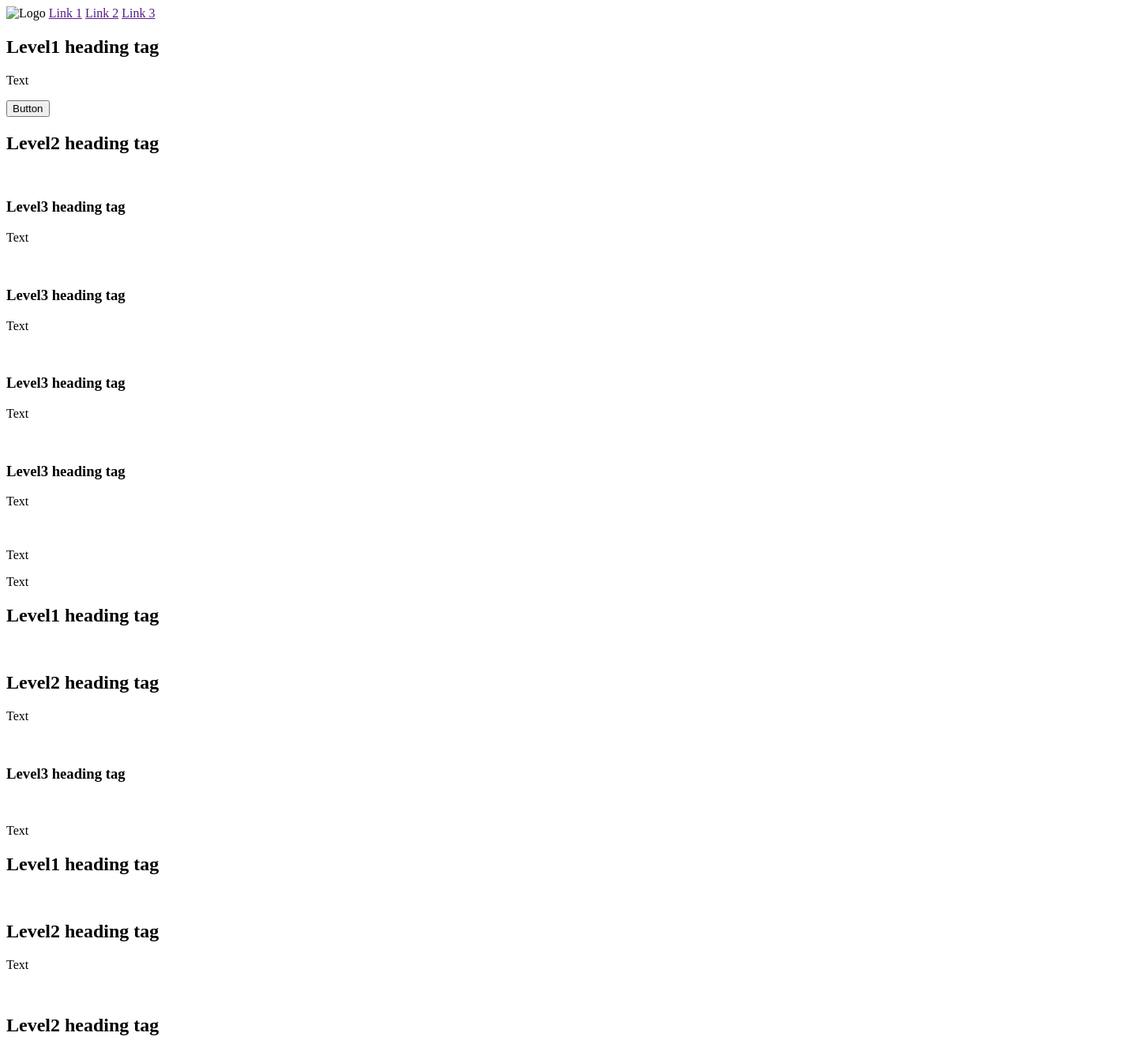
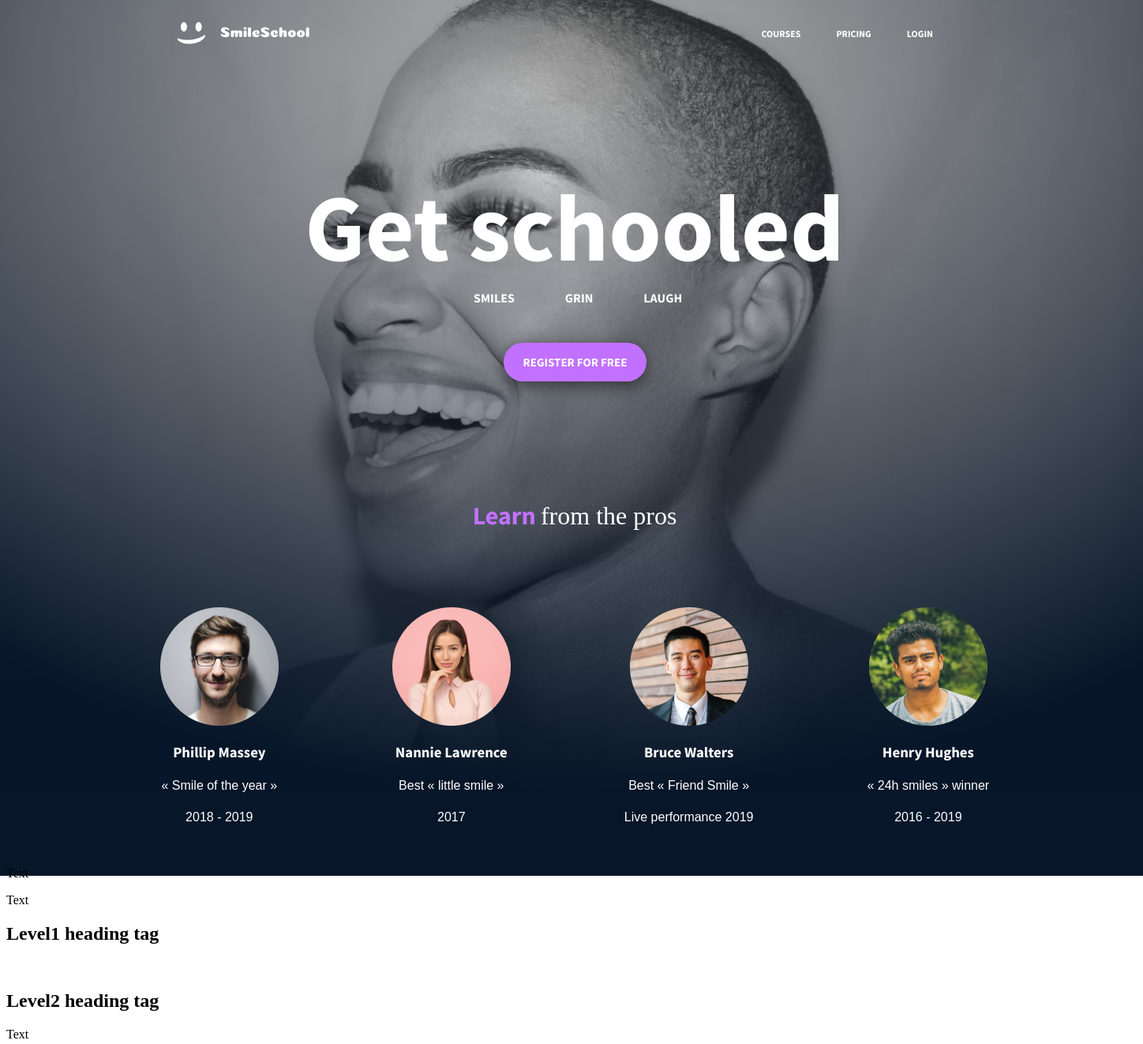
Before and after one commit to aykhanko/holbertonschool-web-development, a plain HTML site: page index.html in a window 1280 px wide. Shown: the top 1322 px of the page at 79% size, 1448 px wide, since content can reach past the window. Drawn offline with Linux system fonts and the light colour scheme.

Commit message:
Header and Banner

```diff
--- a/index.html
+++ b/index.html
@@ -4,46 +4,66 @@
 <head>
     <meta charset="UTF-8">
     <meta name="viewport" content="width=device-width, initial-scale=1.0">
-    <title>Document</title>
+    <title>Smile School</title>
     <link rel="stylesheet" href="styles.css">
+    <link href="https://fonts.googleapis.com/css2?family=Source+Sans+Pro:wght@700&display=swap" rel="stylesheet">
+    <meta name="viewport" content="width=device-width, initial-scale=1.0">
 </head>
 
 <body>
     <header>
-        <img src="" alt="Logo">
-        <a href="">Link 1</a>
-        <a href="">Link 2</a>
-        <a href="">Link 3</a>
+        <div class="header-container">
+            <img src="images/logo.png" alt="Logo">
+            <nav class="nav-links">
+                <a href="">COURSES</a>
+                <a href="">PRICING</a>
+                <a href="">LOGIN</a>
+            </nav>
+        </div>
     </header>
     <main>
         <section>
-            <div>
-                <h1>Level1 heading tag</h1>
-                <p>Text</p>
-                <button>Button</button>
+            <div class="first-section-container">
+                <h1>Get schooled</h1>
+                <div class="first-section-text">
+                    <p>SMILES</p>
+                    <p>GRIN</p>
+                    <p>LAUGH</p>
+                </div>
+                <button>REGISTER FOR FREE</button>
             </div>
-            <div>
-                <h2>Level2 heading tag</h2>
-                <div>
-                    <img src="" alt="">
-                    <h3>Level3 heading tag</h3>
-                    <p>Text</p>
+            <div class="first-section-pros-container">
+                <h2>
+                    <span class="highlight">Learn</span>
+                    <span class="normal-text">from the pros</span>
+                </h2>
+                <div class="first-section-pros-block">
+                    <div class="pro-card">
+                        <img src="images/avatar.png" alt="pro1">
+                        <h3>Phillip Massey</h3>
+                        <p>« Smile of the year »</p>
+                        <p>2018 - 2019</p>
+                    </div>
+                    <div class="pro-card">
+                        <img src="images/avatar2.png" alt="pro2">
+                        <h3>Nannie Lawrence</h3>
+                        <p>Best « little smile »</p>
+                        <p>2017</p>
+                    </div>
+                    <div class="pro-card">
+                        <img src="images/avatar3.png" alt="pro3">
+                        <h3>Bruce Walters</h3>
+                        <p>Best « Friend Smile »</p>
+                        <p>Live performance 2019</p>
+                    </div>
+                    <div class="pro-card">
+                        <img src="images/avatar4.png" alt="pro4">
+                        <h3>Henry Hughes</h3>
+                        <p>« 24h smiles » winner</p>
+                        <p>2016 - 2019</p>
+                    </div>
                 </div>
-                <div>
-                    <img src="" alt="">
-                    <h3>Level3 heading tag</h3>
-                    <p>Text</p>
-                </div>
-                <div>
-                    <img src="" alt="">
-                    <h3>Level3 heading tag</h3>
-                    <p>Text</p>
-                </div>
-                <div>
-                    <img src="" alt="">
-                    <h3>Level3 heading tag</h3>
-                    <p>Text</p>
-                </div>
+
             </div>
         </section>
         <section>
@@ -134,4 +154,5 @@
         </div>
     </footer>
 </body>
+
 </html>
--- a/styles.css
+++ b/styles.css
@@ -0,0 +1,125 @@
+body {
+    background-image: url(images/background.png);
+    background-repeat: no-repeat;
+    background-size: cover;
+    width: 1440px;
+    height: 1093px;
+    overflow-x: hidden;
+}
+
+.header-container {
+    display: flex;
+    justify-content: space-between;
+    align-items: center;
+    padding: 20px 15%;
+    flex-wrap: wrap;
+}
+
+.nav-links {
+    display: flex;
+    flex-wrap: wrap;
+    gap: 45px;
+    margin-right: 50px;
+    font-weight: bold;
+}
+
+.nav-links a {
+    text-decoration: none;
+    color: white;
+    font-family: Source Sans Pro;
+    font-size: 12px;
+    line-height: 100%;
+    letter-spacing: 0px;
+}
+
+.first-section-container {
+    text-align: center;
+    padding-top: 50px;
+}
+
+.first-section-container h1 {
+    margin-bottom: 20px;
+    color: white;
+    font-family: Source Sans Pro;
+    font-size: 120px;
+    line-height: 100%;
+    letter-spacing: 0px;
+    text-align: center;
+}
+
+.first-section-text p {
+    margin: 1px 0;
+}
+
+.first-section-text {
+    display: flex;
+    color: white;
+    gap: 4rem;
+    margin-left: 37rem;
+    font-family: Source Sans Pro;
+    font-size: 16px;
+    line-height: 100%;
+    letter-spacing: 0px;
+    text-align: center;
+
+}
+
+.first-section-container button {
+    background: #C271FF;
+    color: white;
+    margin-top: 3rem;
+    margin-left: 1px;
+    border-radius: 3rem;
+    padding: 15px 25px;
+    font-family: Source Sans Pro;
+    font-size: 15px;
+    cursor: pointer;
+    border: none;
+    box-shadow: 0 6px 20px rgba(0, 0, 0, 0.5);
+}
+
+.highlight {
+    color: #C271FF;
+    font-size: 32px;
+    font-family: Source Sans Pro;
+}
+
+.normal-text {
+    color: #FFFFFF;
+    font-weight: lighter;
+    font-size: 32px;
+}
+
+.first-section-pros-container {
+    text-align: center;
+}
+
+.first-section-pros-container h2 {
+    margin-top: 150px;
+}
+
+.first-section-pros-block {
+    display: flex;
+    justify-content: center;
+    gap: 9rem;
+    margin-top: 6rem;
+}
+
+.pro-card {
+    flex-direction: column;
+    align-items: center;
+    text-align: center;
+    color: white;
+    max-width: 200px;
+    font-family: Source Sans Pro;
+}
+
+.pro-card p {
+    font-family: Source Sans Pro;
+    font-weight: 400;
+    font-size: 16px;
+    line-height: 24px;
+    letter-spacing: 0px;
+    text-align: center;
+    font-family: 'Montserrat', sans-serif;
+}
```
Also changed, not shown: images/avatar.png (added), images/avatar2.png (added), images/avatar3.png (added), images/avatar4.png (added), images/background.png (added), images/logo.png (added).
